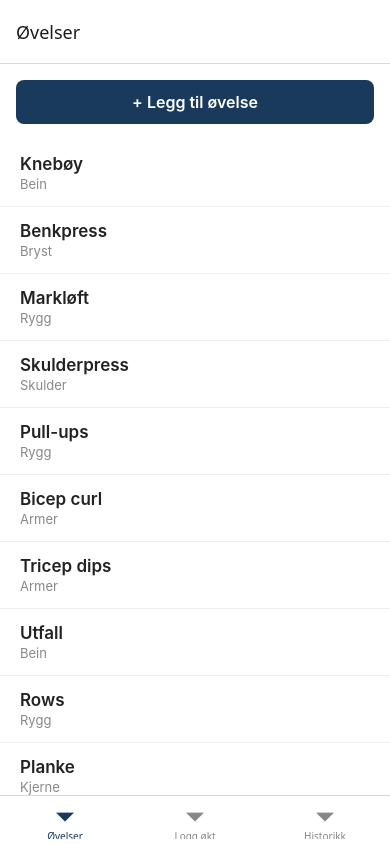
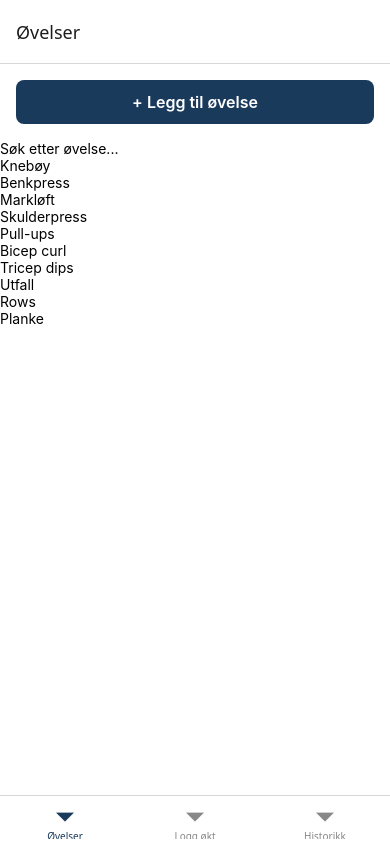
Before and after one commit to ylberdervisi/fitnesslog, a React Native app: screen / in a window 390 px wide. Built offline with nearby package versions, Linux system fonts and the light colour scheme.

Commit message:
feat: case-insensitive search filter for exercises

```diff
--- /dev/null
+++ b/src/components/ExerciseRow.tsx
@@ -0,0 +1,16 @@
+import { StyleSheet, Text, View } from 'react-native';
+import {Exercise} from '../types';
+
+type ExerciseRowProps = {
+  exercise: Exercise;
+};
+
+export default function ExerciseRow({ exercise }: ExerciseRowProps) {
+    return (
+        <View>
+                <View>
+                    <Text>{exercise.name}</Text>
+                </View>
+        </View>
+    );
+}
--- a/src/screens/ExercisesScreen.tsx
+++ b/src/screens/ExercisesScreen.tsx
@@ -9,12 +9,8 @@ import {
   TextInput,
   View,
 } from 'react-native';
-
-type Exercise = {
-  id: string;
-  name: string;
-  muscleGroup: string;
-};
+import ExerciseRow from '../components/ExerciseRow';
+import { Exercise } from '../types';
 
 const INITIAL_EXERCISES: Exercise[] = [
   { id: '1', name: 'Knebøy', muscleGroup: 'Bein' },
@@ -34,6 +30,7 @@ export default function ExercisesScreen() {
   const [modalVisible, setModalVisible] = useState(false);
   const [nameInput, setNameInput] = useState('');
   const [muscleGroupInput, setMuscleGroupInput] = useState('');
+  const [search, setSearch] = useState('');
 
   function handleSave() {
     // TODO:
@@ -68,6 +65,10 @@ export default function ExercisesScreen() {
     setModalVisible(false);
   }
 
+  const filteredExercises = exercises.filter((exercise) =>
+  exercise.name.toLowerCase().includes(search.toLowerCase())
+);
+
   return (
     <View style={styles.container}>
       <Pressable
@@ -77,14 +78,19 @@ export default function ExercisesScreen() {
         <Text style={styles.addButtonText}>+ Legg til øvelse</Text>
       </Pressable>
 
+      <TextInput
+        style=""
+        placeholder='Søk etter øvelse...'
+        value={search}
+        onChangeText={setSearch}
+      />
+
       <FlatList
-        data={exercises}
+        data={filteredExercises}
         keyExtractor={(item) => item.id}
         renderItem={({ item }) => (
-          <View style={styles.row}>
-            <Text style={styles.exerciseName}>{item.name}</Text>
-            <Text style={styles.muscleGroup}>{item.muscleGroup}</Text>
-          </View>
+          <ExerciseRow exercise={item} />
+
         )}
       />
 
@@ -141,6 +147,16 @@ const styles = StyleSheet.create({
     fontSize: 16,
     fontWeight: '600',
   },
+  searchInput: {
+    borderWidth: 1,
+    borderColor: '#ddd',
+    borderRadius: 8,
+    paddingHorizontal: 12,
+    paddingVertical: 10,
+    fontSize: 15,
+    marginHorizontal: 16,
+    marginBottom: 8
+  },
   row: {
     paddingVertical: 14,
     paddingHorizontal: 20,
--- /dev/null
+++ b/src/types.tsx
@@ -0,0 +1,5 @@
+export type Exercise = {
+  id: string;
+  name: string;
+  muscleGroup: string;
+};
```
